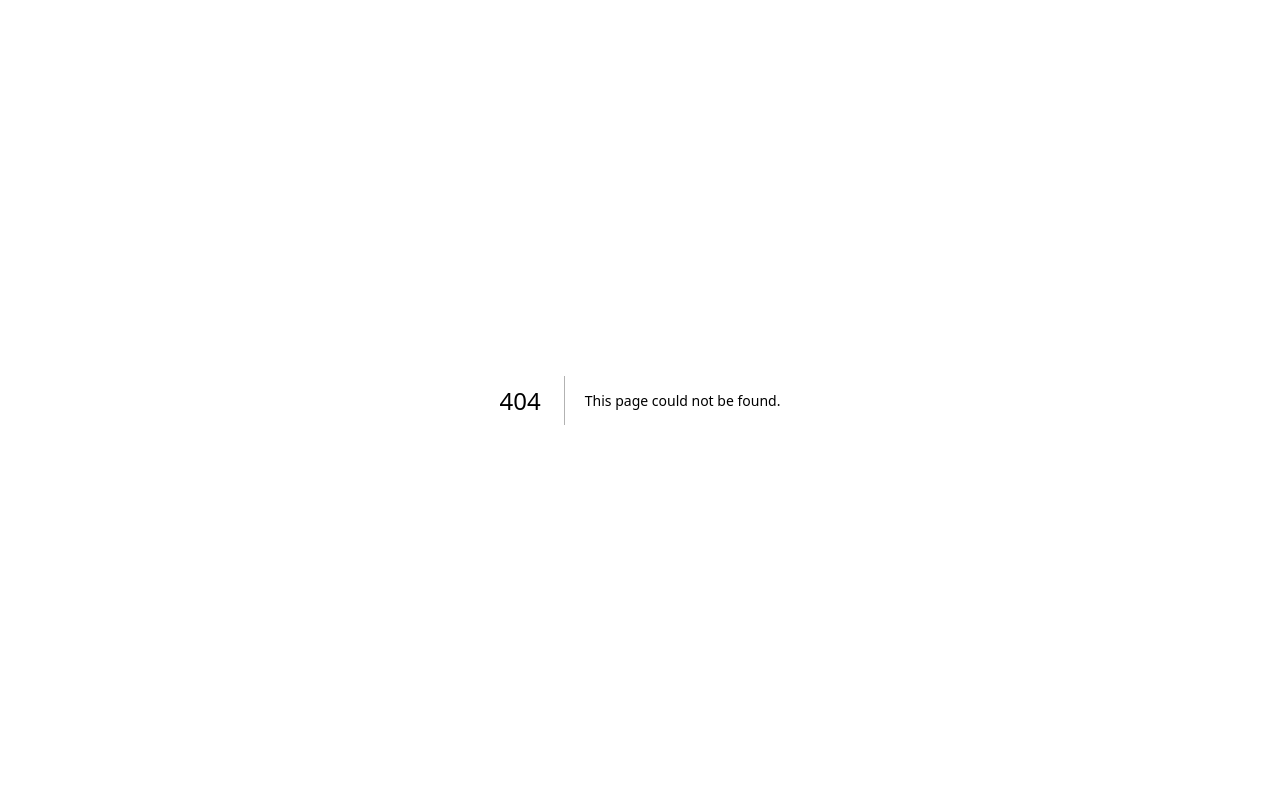
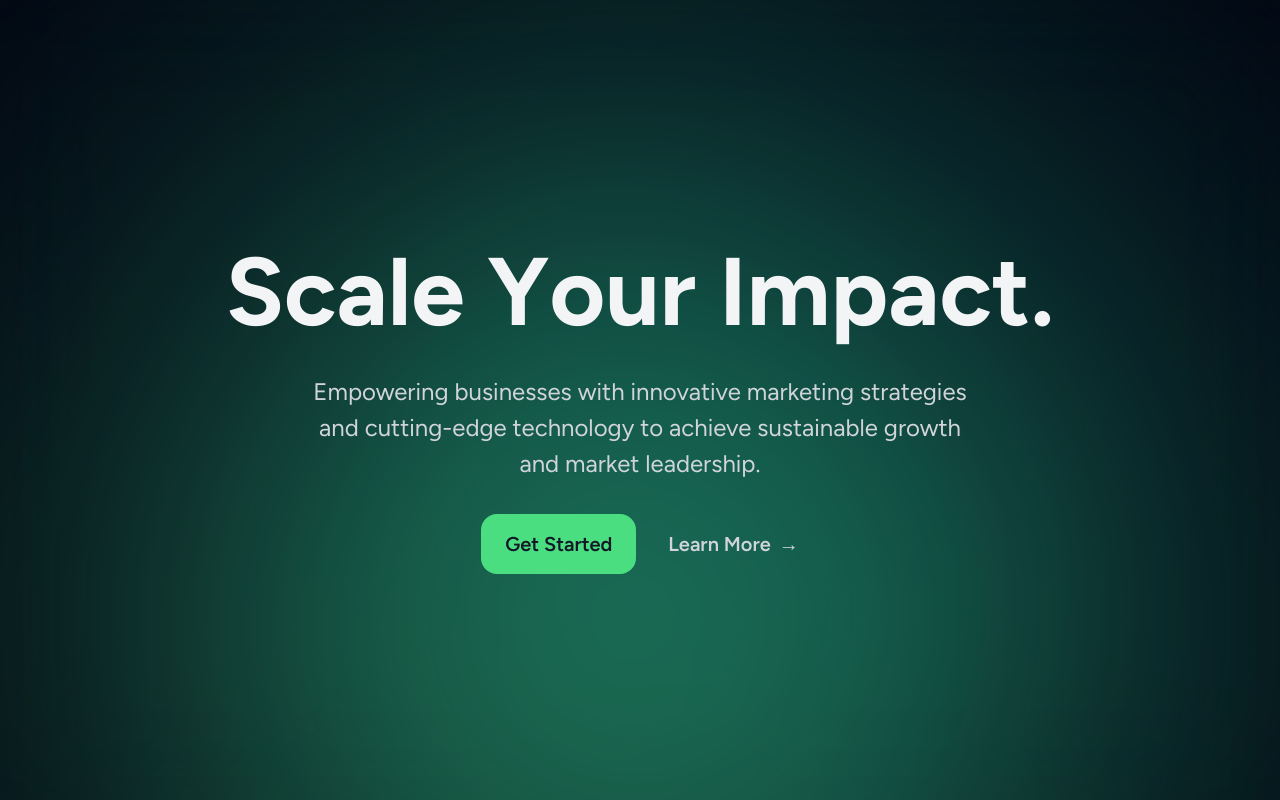
Before and after one commit to gharsh11032000/animated-components-next-tailwind-framer-motion, a Next.js app: page /ui/text-animation-8 in a window 1280 px wide. Before the commit this address had no page. Built offline with nearby package versions, Linux system fonts and the light colour scheme.

Commit message:
Adding Text Animation 8

```diff
--- /dev/null
+++ b/app/ui/text-animation-8/page.tsx
@@ -0,0 +1,153 @@
+"use client";
+
+import React, { useState, useEffect, useRef } from "react";
+import { AnimatePresence, motion } from "framer-motion";
+import Link from "next/link";
+
+export default function Section() {
+  return (
+    <div className="relative overflow-x-hidden dark:bg-gray-950">
+      <motion.section
+        initial={{
+          opacity: 0,
+        }}
+        animate={{
+          opacity: 1,
+        }}
+        transition={{
+          duration: 1.5,
+        }}
+        className="min-h-screen w-full gap-8 grid lg:gap-8 group rounded-2xl relative"
+      >
+        <div className="flex flex-col gap-4 overflow-hidden backdrop-blur-3xl relative text-center justify-center items-center">
+          <motion.div
+            animate={{
+              opacity: [0.8, 1],
+              scale: [1.8, 2],
+              rotate: [0, 360, 0],
+            }}
+            transition={{
+              duration: 4,
+              ease: "easeInOut",
+              repeat: Infinity,
+              repeatType: "reverse",
+            }}
+            style={{
+              left: "calc(50% - 12rem)",
+            }}
+            className="absolute bottom-0 -z-10 w-96 h-96 bg-gradient-to-r from-green-400 to-teal-500 rounded-full blur-[8rem] opacity-100"
+          ></motion.div>
+          <h1 className="text-4xl md:text-7xl leading-snug w-full lg:text-8xl font-bold text-white">
+            <AnimatedWords
+              words={[
+                "Grow Your Business.",
+                "Scale Your Impact.",
+                "Reach New Heights.",
+              ]}
+              className=" text-gray-100 w-full leading-snug"
+            />
+          </h1>
+          <div className="flex flex-col gap-4 items-center px-5 justify-center">
+            <p className="lg:text-2xl !leading-normal text-gray-300 max-w-2xl">
+              Empowering businesses with innovative marketing strategies and
+              cutting-edge technology to achieve sustainable growth and market
+              leadership.
+            </p>
+            <div className="flex justify-center mt-2 sm:mt-4 items-center gap-4 mx-auto sm:gap-8">
+              <button className="px-4 sm:px-6 py-3 sm:py-4 flex items-center transition-all duration-300 justify-center gap-2 lg:text-xl font-semibold text-gray-900 bg-green-400 rounded-xl lg:rounded-2xl hover:bg-green-300 focus:outline-none focus:bg-green-300">
+                Get Started
+              </button>
+
+              <Link
+                href="/#"
+                className="text-gray-300 font-semibold flex items-center gap-2 lg:text-xl hover:underline"
+              >
+                Learn More <span>&rarr;</span>
+              </Link>
+            </div>
+          </div>
+        </div>
+      </motion.section>
+    </div>
+  );
+}
+
+interface AnimatedWordsProps {
+  words: string[];
+  interval?: number;
+  className?: string;
+}
+
+function AnimatedWords({ words, className }: AnimatedWordsProps) {
+  const [currentWordIndex, setCurrentWordIndex] = useState(0);
+  const lastUpdateTime = useRef(Date.now());
+  const animationFrameId = useRef<number | null>(null);
+
+  useEffect(() => {
+    const animate = () => {
+      const now = Date.now();
+      if (now - lastUpdateTime.current >= 3000) {
+        setCurrentWordIndex((prevIndex) => (prevIndex + 1) % words.length);
+        lastUpdateTime.current = now;
+      }
+      animationFrameId.current = requestAnimationFrame(animate);
+    };
+
+    animationFrameId.current = requestAnimationFrame(animate);
+
+    return () => {
+      if (animationFrameId.current) {
+        cancelAnimationFrame(animationFrameId.current);
+      }
+    };
+  }, [words]);
+
+  return (
+    <div className={` inline-flex relative ${className}`}>
+      <AnimatePresence mode="popLayout">
+        <div key={currentWordIndex} className="w-full">
+          {words[currentWordIndex].split("").map((letter, index) => (
+            <span key={index} className="inline-block">
+              <motion.span
+                key={index}
+                variants={{
+                  hidden: {
+                    opacity: 0,
+                    scale: 2,
+                    filter: "blur(12px)",
+                  },
+                  visible: {
+                    opacity: 1,
+                    scale: 1,
+                    filter: "blur(0px)",
+                  },
+                  exit: {
+                    opacity: 0,
+                    scale: 1,
+                    filter: "blur(12px)",
+                    transition: {
+                      duration: 0.25,
+                    },
+                  },
+                }}
+                initial="hidden"
+                animate="visible"
+                exit="exit"
+                transition={{
+                  duration: 0.35,
+                  delay: 0.035 * index,
+                  ease: "easeOut",
+                }}
+                className="inline-block"
+              >
+                {letter}
+
+                {letter === " " && <>&nbsp;</>}
+              </motion.span>
+            </span>
+          ))}
+        </div>
+      </AnimatePresence>
+    </div>
+  );
+}
```
